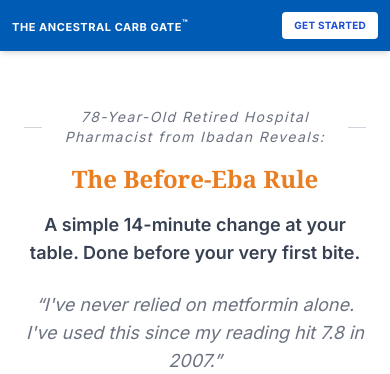
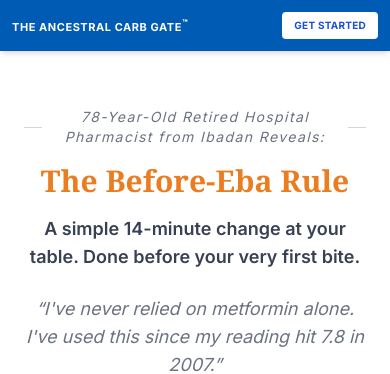
Before and after one commit to victoryetinosa20/diabetes, a plain HTML site: page index.html in a window 390 px wide. Shown: the top 374 px of the page. Drawn offline with nearby package versions, Linux system fonts and the light colour scheme.

Commit message:
Update heading size for 'The Before-Eba Rule'

```diff
--- a/index.html
+++ b/index.html
@@ -263,7 +263,7 @@ src="https://www.facebook.com/tr?id=1794537491761031&ev=PageView&noscript=1"
     <div class="text-center mb-4">
 
 
-        <h2 class="fade-up delay-2 font-serif text-[#eb7d21] text-2xl md:text-3xl font-bold mb-4">
+        <h2 class="fade-up delay-2 font-serif text-[#eb7d21] text-3xl md:text-3xl font-bold mb-4">
             The Before-Eba Rule
         </h2>
 
```
